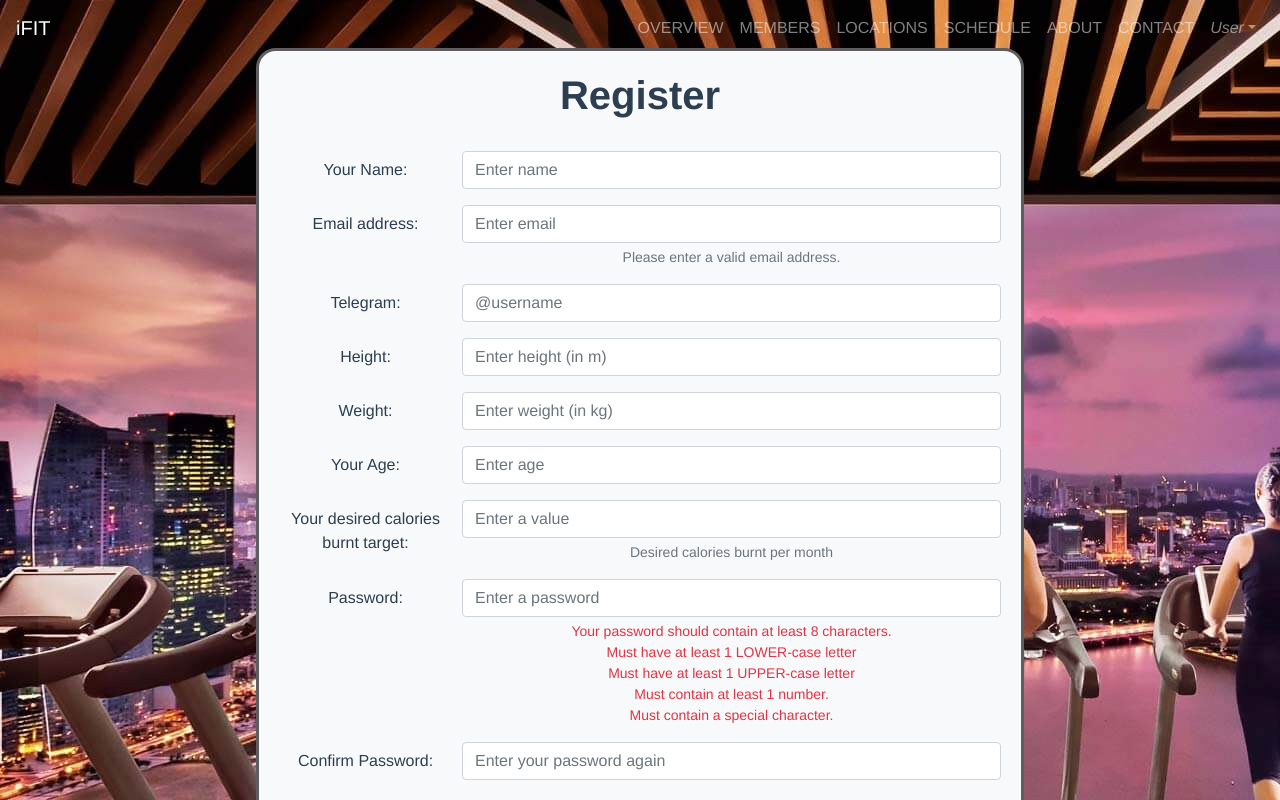
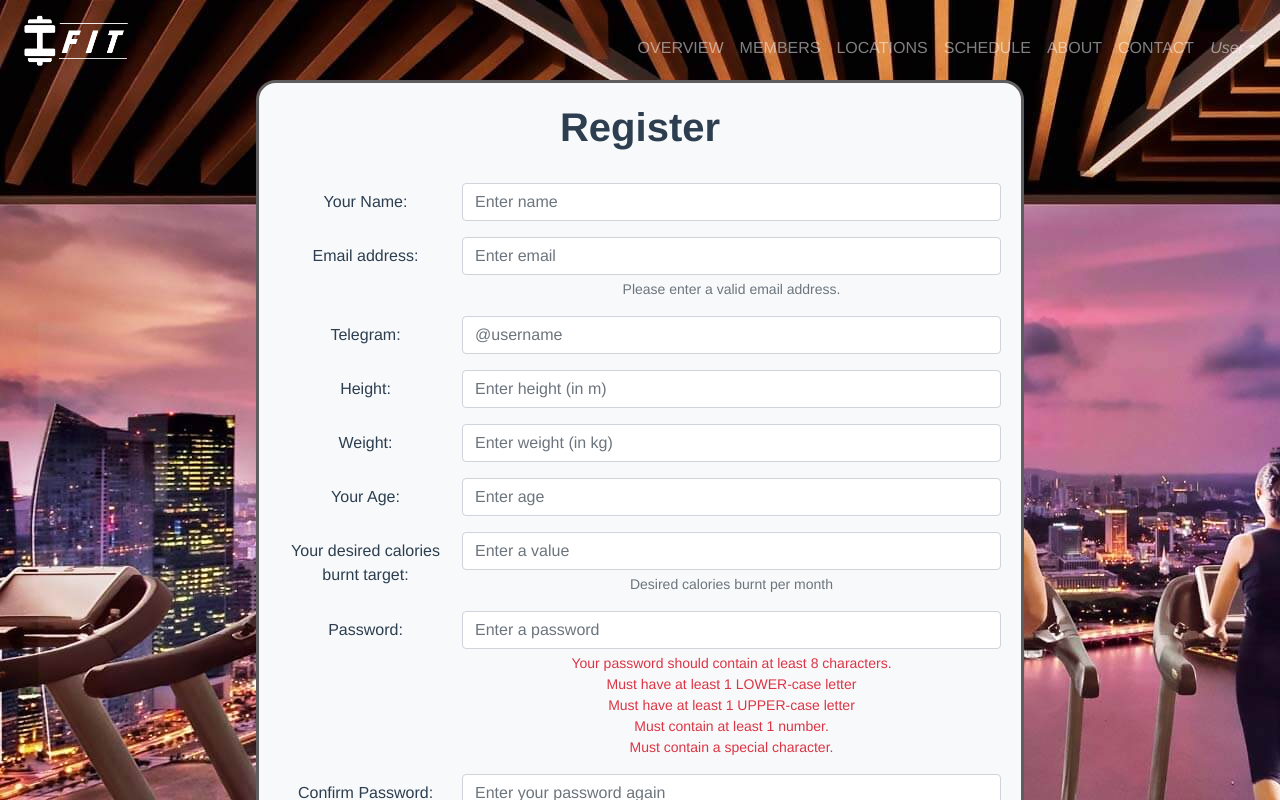
Before and after one commit to BT3103-G7/iFit, a Vue app: page /signup in a window 1280 px wide. Shown: the top 800 px of the page. Built offline with nearby package versions, Linux system fonts and the light colour scheme.

Commit message:
Added iFit logo to navbar & adjusted margin-top for map and signup pages

```diff
--- a/src/components/Header.vue
+++ b/src/components/Header.vue
@@ -6,7 +6,9 @@
       variant="light-transparent"
       fixed="top"
     >
-      <b-navbar-brand to="/">iFIT</b-navbar-brand>
+      <b-navbar-brand to="/">
+       <img src="../assets/iFit-logo.png" width="120" height="70" alt="">
+      </b-navbar-brand>
 
       <b-navbar-toggle target="nav-collapse"></b-navbar-toggle>
 
--- a/src/components/Home.vue
+++ b/src/components/Home.vue
@@ -9,7 +9,7 @@
         </div>
 
         <div id="button-placeholder">
-            <router-link to="/signup"><b-button id="sign-up-button" variant="warning">SIGN UP</b-button></router-link>
+            <router-link to="/signup"><b-button id="sign-up-button" variant="warning"><b>JOIN US</b></b-button></router-link>
         </div>
 
         <div id="login-placeholder">
--- a/src/components/Map.vue
+++ b/src/components/Map.vue
@@ -107,6 +107,7 @@ export default {
         padding: 0;
     }
     #header {
+        margin-top: 5%;
         width: 100%;
         height: 20%;
         background-color: #8B0000;
--- a/src/components/SignUp.vue
+++ b/src/components/SignUp.vue
@@ -1,6 +1,6 @@
 <template>
     <div id ="background">
-    <b-card id="form" class="mt-5" bg-variant="light">
+    <b-card id="form" bg-variant="light">
         <h1><b> Register</b></h1><br>
     <form @submit.prevent="register" oninput='pw2.setCustomValidity(pw2.value != pw1.value ? "Passwords do not match." : "")'>
 
@@ -142,12 +142,14 @@ export default {
     top: 0;
     left: 0;
     width: 100%;
-    height: 120%;
+    height: 130%;
 }
 #form {
     width: 60%;
-    height: 95%;
-    margin: auto;
+    height: 90%;
+    margin-top: 5rem;
+    margin-left: auto;
+    margin-right: auto;
     border: 3px solid rgb(95, 93, 93);
     border-radius: 20px;
     background-color: rgb(207, 203, 203);
```
Also changed, not shown: src/assets/iFit-logo.png (added).
